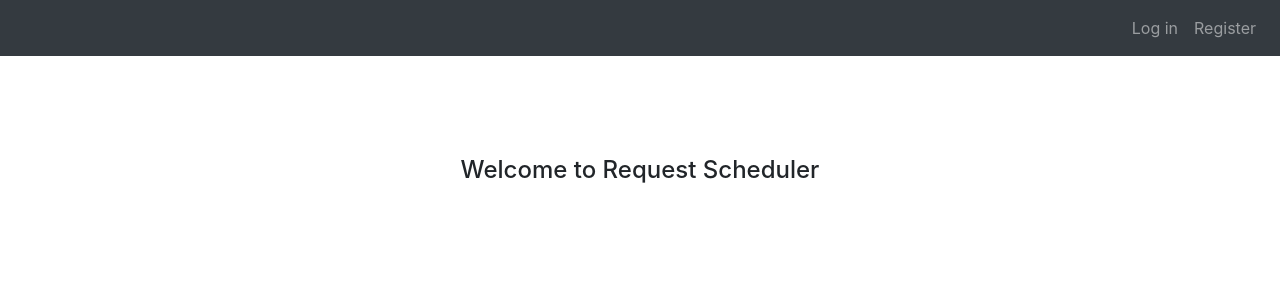
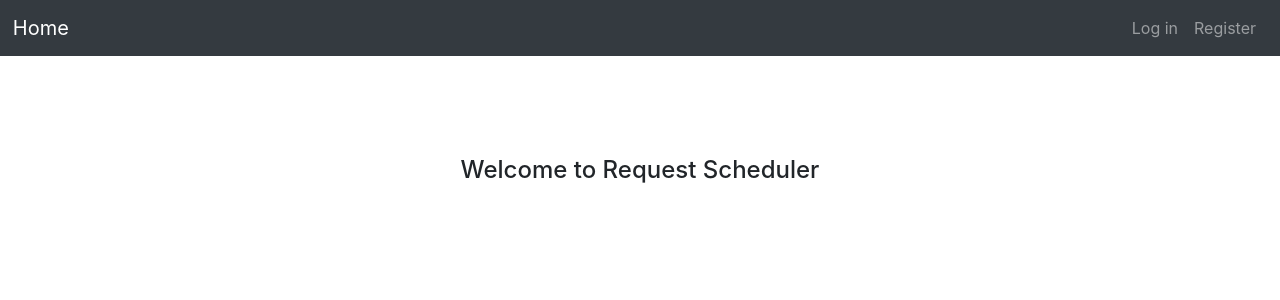
Before and after one commit to BogdanovicMilos/perdoo-task, a Django app: page / in a window 1280 px wide. Shown: the top 300 px of the page. Run offline with Django 3.2, Linux system fonts and the light colour scheme; some libraries are stand-ins or nearby versions.

Commit message:
code cleanup

```diff
--- a/src/content/templates/layouts/default/page.html
+++ b/src/content/templates/layouts/default/page.html
@@ -45,6 +45,7 @@
                 </li>
 
             {% else %}
+                <a class="navbar-brand" href="/" style="position: absolute; left: 1%">{% trans 'Home' %}</a>
                 <li class="nav-item">
                     <a class="nav-link" href="{% url 'users:log_in' %}">{% trans 'Log in' %}</a>
                 </li>
```
Also changed, not shown: 4 other files.
